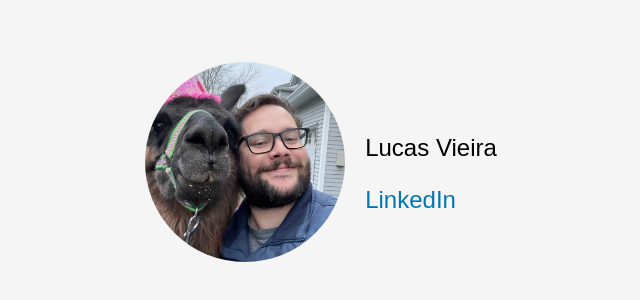
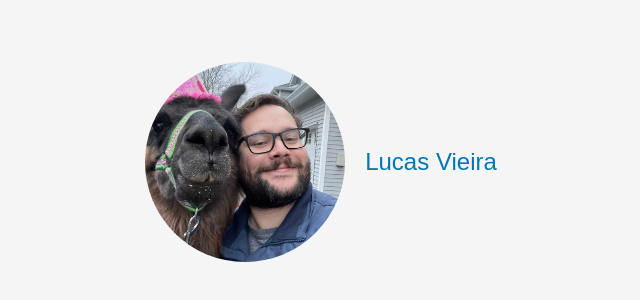
Before and after one commit to lucassrv/lucassrv.github.io, a plain HTML site: page index.html in a window 1280 px wide. Shown: the part 238-538 px from the top of the page, without its empty margins (319-959 px from the left). Drawn offline with Linux system fonts and the light colour scheme.

Commit message:
profile photo and link

```diff
--- a/index.html
+++ b/index.html
@@ -3,7 +3,7 @@
 <head>
     <meta charset="UTF-8">
     <meta name="viewport" content="width=device-width, initial-scale=1.0">
-    <title>My Portfolio</title>
+    <title>Lucas Vieira</title>
     <style>
         body {
             font-family: Arial, sans-serif;
@@ -46,8 +46,7 @@
             <img src="profile.jpg" alt="Your Name">
         </div>
         <div class="name">
-            <p>Lucas Vieira</p>
-            <a href="https://www.linkedin.com/in/lucastvieira/" class="linkedin-link" target="_blank">LinkedIn</a>
+            <a href="https://www.linkedin.com/in/lucastvieira/" class="linkedin-link" target="_blank">Lucas Vieira</a>
         </div>
     </div>
 </body>
```
